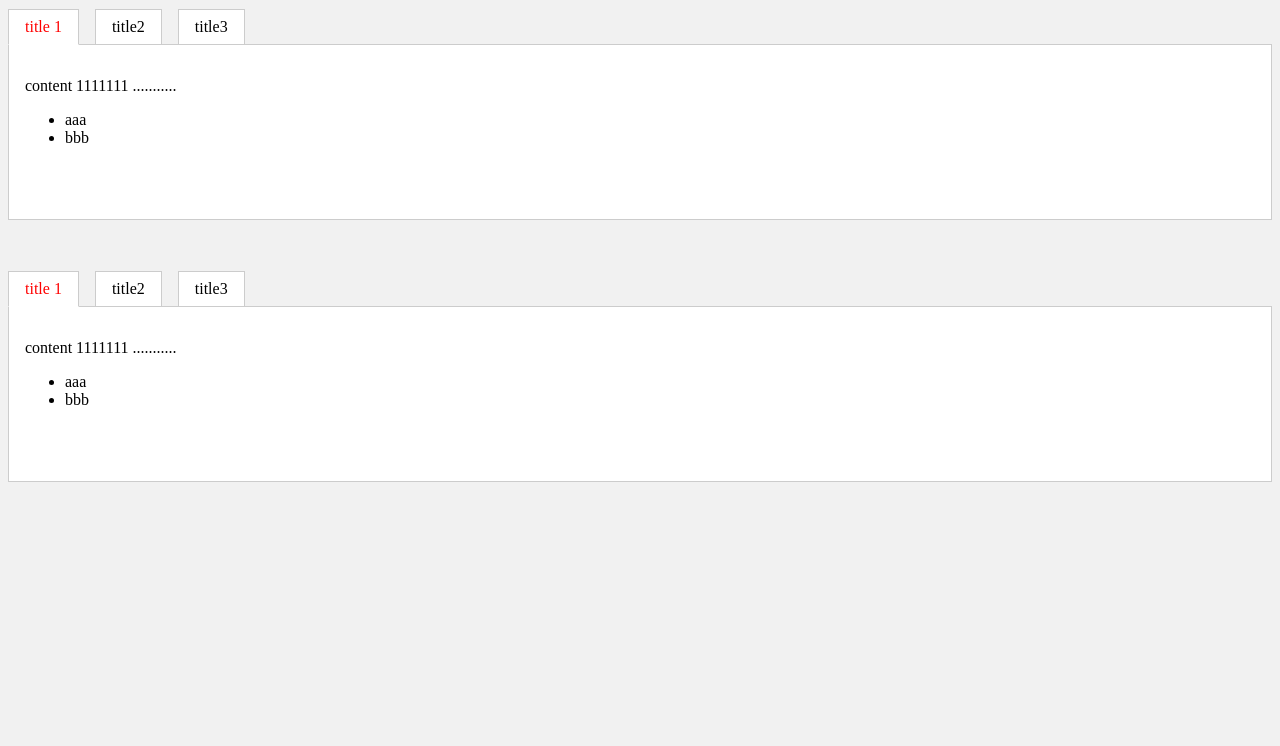
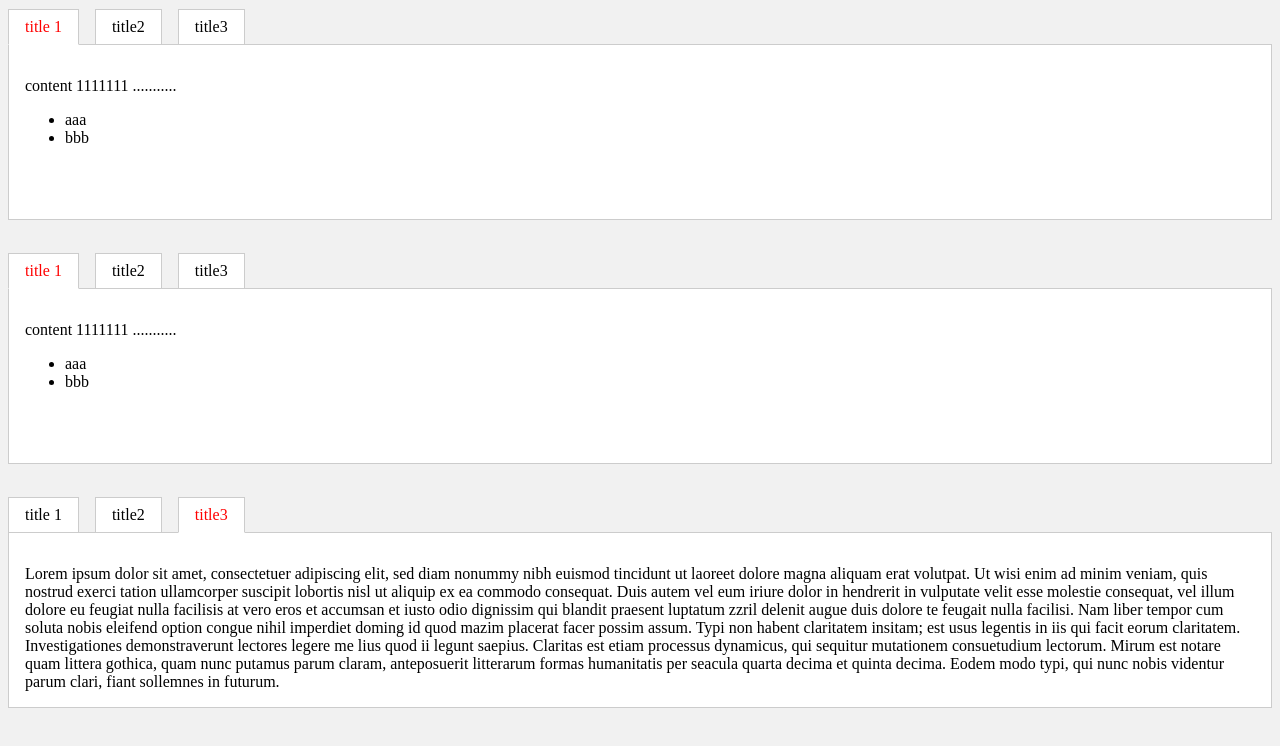
Before and after one commit to mjpclab/jquery-tab, a plain HTML site: page demo/index.html in a window 1280 px wide. Drawn offline with Linux system fonts and the light colour scheme.

Commit message:
improve codes

```diff
--- a/demo/css/main.css
+++ b/demo/css/main.css
@@ -1,5 +1,9 @@
 body {
 	background: #f1f1f1;
+}
+
+.tab-container {
+	margin-bottom:2em;
 }
 
 .tab-container .label-container {
--- a/demo/index.html
+++ b/demo/index.html
@@ -32,8 +32,6 @@
 		Eodem modo typi, qui nunc nobis videntur parum clari, fiant sollemnes in futurum.</p>
 </div>
 
-<p>&nbsp;</p>
-
 <div class="tab2">
 	<h1>title 1</h1>
 	<p>content 1111111 ...........</p>
@@ -59,6 +57,32 @@
 		Eodem modo typi, qui nunc nobis videntur parum clari, fiant sollemnes in futurum.</p>
 </div>
 
+<div class="tab3">
+	<h1>title 1</h1>
+	<p>content 1111111 ...........</p>
+	<ul>
+		<li>aaa</li>
+		<li>bbb</li>
+	</ul>
+
+	<h1>title2</h1>
+	<p>content 2222222 ......... </p>
+
+	<h1>title3</h1>
+	<p>Lorem ipsum dolor sit amet, consectetuer adipiscing elit, sed diam nonummy nibh euismod tincidunt ut laoreet
+		dolore magna aliquam erat volutpat. Ut wisi enim ad minim veniam, quis nostrud exerci tation ullamcorper
+		suscipit lobortis nisl ut aliquip ex ea commodo consequat. Duis autem vel eum iriure dolor in hendrerit in
+		vulputate velit esse molestie consequat, vel illum dolore eu feugiat nulla facilisis at vero eros et accumsan et
+		iusto odio dignissim qui blandit praesent luptatum zzril delenit augue duis dolore te feugait nulla facilisi.
+		Nam liber tempor cum soluta nobis eleifend option congue nihil imperdiet doming id quod mazim placerat facer
+		possim assum. Typi non habent claritatem insitam; est usus legentis in iis qui facit eorum claritatem.
+		Investigationes demonstraverunt lectores legere me lius quod ii legunt saepius. Claritas est etiam processus
+		dynamicus, qui sequitur mutationem consuetudium lectorum. Mirum est notare quam littera gothica, quam nunc
+		putamus parum claram, anteposuerit litterarum formas humanitatis per seacula quarta decima et quinta decima.
+		Eodem modo typi, qui nunc nobis videntur parum clari, fiant sollemnes in futurum.</p>
+</div>
+<input type="hidden" value="2" name="active-tab" class="active-tab"/>
+
 <script type="text/javascript" src="js/jquery-1.7.2.min.js"></script>
 <script type="text/javascript" src="../src/jquery-tab.js"></script>
 <script type="text/javascript">
@@ -76,13 +100,12 @@
 
 		$('.tab2').tab({
 			'fixedHeight': true,
-			'statusHashTemplate': 'tab2='/*,
-			beforeSwitch: function (oldIndex, newIndex) {
-				console.log('before', arguments);
-			},
-			afterSwitch: function (oldIndex, newIndex) {
-				console.log('after', arguments);
-			}*/
+			'statusHashTemplate': 'tab2='
+		});
+
+		$('.tab3').tab({
+			'fixedHeight': true,
+			'statusFieldSelector': '.active-tab'
 		});
 	});
 </script>
```
Also changed, not shown: README.md, src/jquery-tab.js.
